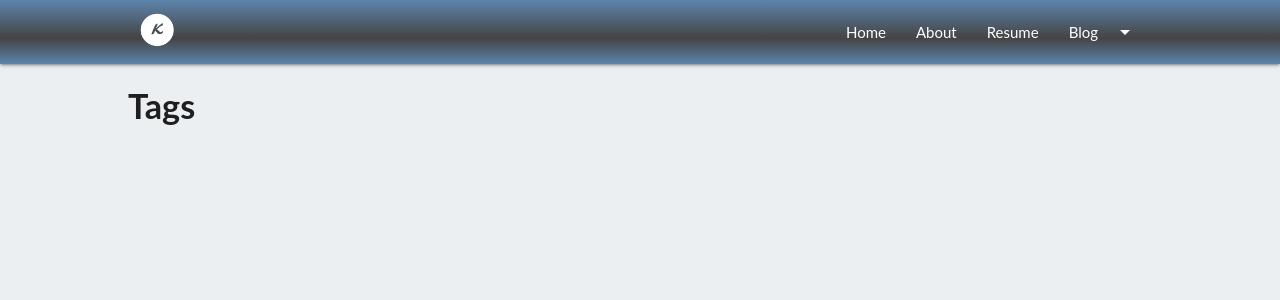
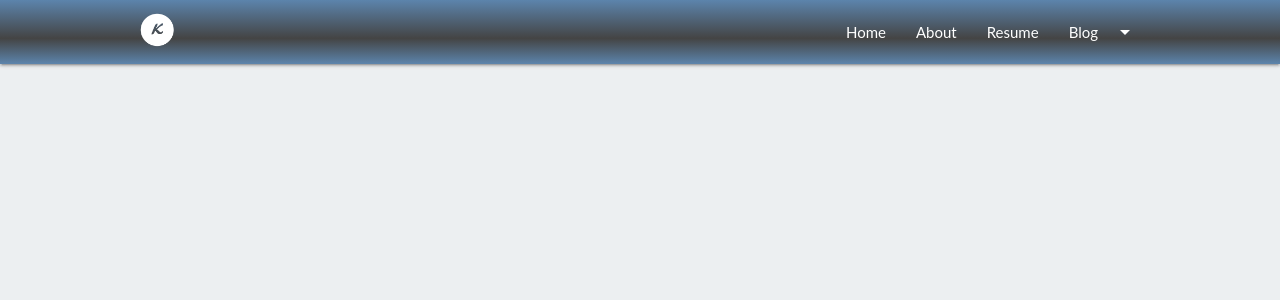
Before and after one commit to khinshankhan/kkhan01.github.io, a Flask app: page /tags/ in a window 1280 px wide. Shown: the top 300 px of the page. Run offline with Flask 2, Linux system fonts and the light colour scheme; some libraries are stand-ins or nearby versions.

Commit message:
fixed titling

```diff
--- a/_flask/templates/tags.html
+++ b/_flask/templates/tags.html
@@ -18,7 +18,7 @@
 {% endblock %}
 
 {% block content %}
-<h4><b>Tags</b></h4>
+
 <br>
 
 <div class="row">
```
